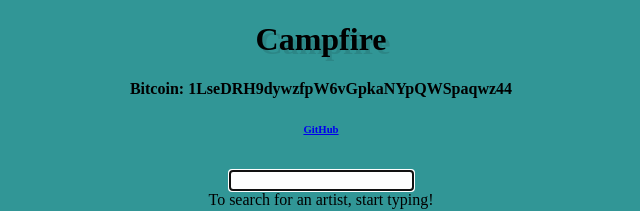
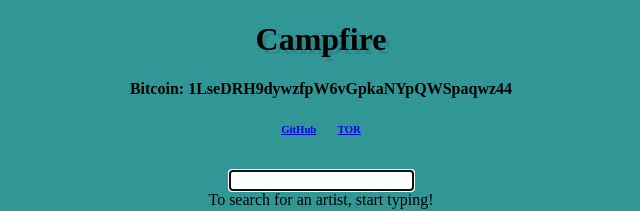
Before and after one commit to faissaloo/Campfire, a React (Create React App) app: page / in a window 1280 px wide. Shown: the top 211 px of the page, without its empty margins (319-959 px from the left). Built offline with nearby package versions, Linux system fonts and the light colour scheme.

Commit message:
Add TOR link and fix names

```diff
--- a/src/App.css
+++ b/src/App.css
@@ -1,3 +1,6 @@
 .App {
   text-align: center;
 }
+.Links a {
+  padding: 1em;
+}
--- a/src/App.js
+++ b/src/App.js
@@ -13,7 +13,10 @@
       <div className="App">
         <h1>Campfire</h1>
         <h4>Bitcoin: 1LseDRH9dywzfpW6vGpkaNYpQWSpaqwz44</h4>
-        <h6><a href="https://github.com/faissalMT/Campfire">GitHub</a></h6>
+          <h6 className="Links">
+            <a href="https://github.com/faissalMT/Campfire">GitHub</a>
+            <a href="http://minh36dudc62vuhs.onion/">TOR</a>
+          </h6>
         <ArtistCardHolderComponent name="" getArtist={getArtist}/>
       </div>
     );
--- a/src/Gateway/ArtistGateway/index.js
+++ b/src/Gateway/ArtistGateway/index.js
@@ -35,7 +35,7 @@
 
     let i;
     for (i = 0; i < this.disambiguations.length; i++) {
-        artistFound = await this.getArtistVerbatim(this.disambiguate(i, name));
+        artistFound = await this.getArtistVerbatim(name, this.disambiguate(i, name));
         if (artistFound.genres().length) {
           return artistFound;
         }
@@ -43,9 +43,9 @@
     return null;
   }
 
-  async getArtistVerbatim(name) {
+  async getArtistVerbatim(name, verbatimName) {
     let rawResponse = await fetch(
-      `https://en.wikipedia.org/w/api.php?action=query&origin=*&prop=revisions&rvprop=content&format=json&formatversion=2&titles=${name}`
+      `https://en.wikipedia.org/w/api.php?action=query&origin=*&prop=revisions&rvprop=content&format=json&formatversion=2&titles=${verbatimName}`
     );
     let jsonResponse = await rawResponse.json();
     return new Artist(name, jsonResponse);
```
